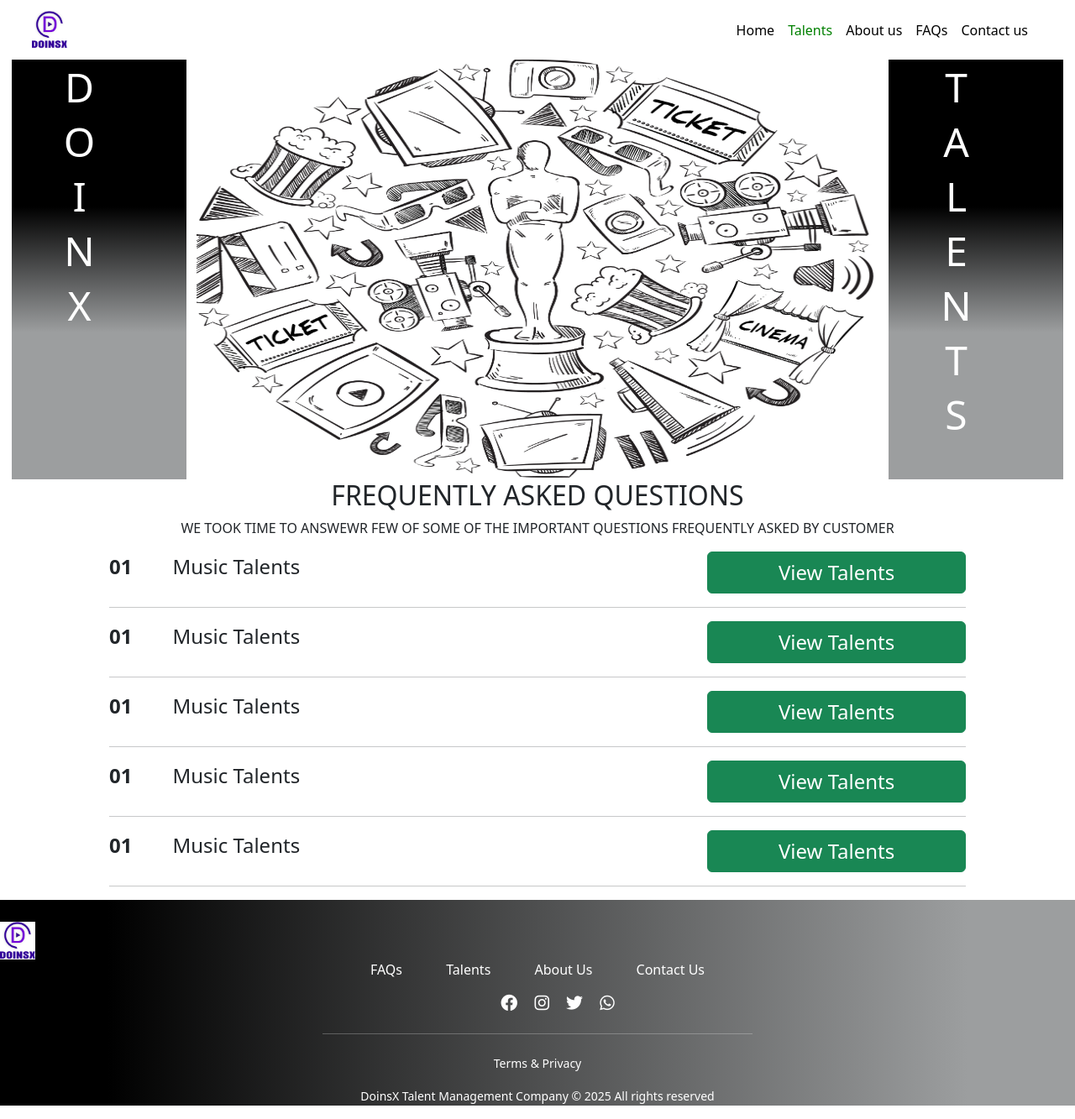
After one commit to chibuezechidolue/DoinsX-Website, a Django app: page /talents/categories/ in a window 1280 px wide. The commit adds this page. Shown: the whole page at 84% size. Run offline with Django 4.2, Linux system fonts and the light colour scheme; some libraries are stand-ins or nearby versions; some web fonts are replaced.

Commit message:
created talents-category, talents page and their respective routes

```diff
--- a/Website/urls.py
+++ b/Website/urls.py
@@ -4,7 +4,11 @@ from . import views
 
 urlpatterns =[
 path("", views.home, name='home-page'),
-path("/about-us", views.about_us, name='about-page'),
-path("/contact-us", views.contact_us, name='contact-page'),
-path("/FAQs", views.faq, name='faqs-page'),
+path("about-us/", views.about_us, name='about-page'),
+path("contact-us/", views.contact_us, name='contact-page'),
+path("FAQs/", views.faq, name='faqs-page'),
+path("talents/categories/", views.talent_category, name='talent-categories'),
+path("talents/category/<str:category>/", views.talents, name='talents-page'),
+path("talent/profile/<str:talent_name>/", views.talent_profile, name='talent-profile'),
+
 ]
--- a/Website/views.py
+++ b/Website/views.py
@@ -17,3 +17,13 @@ def contact_us(request):
 
 def faq(request):
     return render(request,"faq.html")
+
+def talent_category(request):
+    return render(request,"talent/talent-categories.html")
+
+def talents(request,category):
+    print(category)
+    return render(request,"talent/talents.html",{"category":category})
+
+def talent_profile(request,talent_name):
+    return render(request,"talent/talent-profile.html", {"name":talent_name})
--- a/static/css/styles.css
+++ b/static/css/styles.css
@@ -85,6 +85,7 @@ margin-left: 5%;
     /* margin-bottom: 10%; */
     margin: 0 3% 10% 3%;
     background-color: #9c9e9f;
+    /* background-color: #F1F1F1; */
 }
 
 .talentsImg{
@@ -93,14 +94,14 @@ margin-left: 5%;
 
 /* .talentsImg1{
     transform: rotate(3deg)
-}
-.talentsImg2{
+} */
+/* .talentsImg2{
     transform: rotate(357deg)
-}
-.talentsImg3{
+} */
+/* .talentsImg3{
     transform: rotate(2deg)
-}
-.talentsImg4{
+} */
+/* .talentsImg4{
     transform: rotate(358deg)
 } */
  .affirmations{
@@ -174,7 +175,10 @@ margin-left: 5%;
     color: white;
  }
 
-
+/* FAQS */
+/* .faqHeading{
+    background-color: grey;
+} */
 
 .accordionBtn{
     font-size: 1.5rem;
@@ -184,3 +188,70 @@ margin-left: 5%;
  .accordion-button:not(.collapsed){
     color: green;
  }
+
+ /* Talents */
+
+.heroSide{
+    background: linear-gradient(to bottom, black 35%, #9c9e9f 65% );
+}
+
+.verticalText{
+    writing-mode: vertical-lr;
+    text-orientation: upright;
+    /* text-align: center; */
+    color: white;
+    font-size: 3rem;
+
+    /* vertical-align:text-bottom; */
+
+    /* display: block; */
+    /* position: relative; */
+    /* padding: auto; */
+}
+
+/* Talent Categories */
+
+.talentCategories{
+    margin: 0 2%;
+}
+.cateroryNumber{
+ font-size: 1.5rem;
+ font-weight: bold;
+ /* margin-right: 3%; */
+}
+
+.talentCaterory{
+    font-size: 1.5rem;
+}
+
+.categoryBtn{
+    font-size: 1.5rem;
+    margin-left: 5%;
+    /* background-color: green;
+    color: white; */
+
+}
+.talentImage{
+    height: 500px;
+}
+
+
+.talentDiv {
+    display: flex;
+    height: 100px;
+    justify-content: center;
+  }
+
+.talentName {
+    display: inline-block;
+    align-self: flex-end;
+    /* align-self: center; */
+    font-size: larger;
+
+  }
+
+.talentBtn{
+    display: inline-block;
+    align-self: flex-end;
+    /* align-self: center; */
+}
--- a/static/javascript/script.js
+++ b/static/javascript/script.js
@@ -1,13 +1,15 @@
-const currentPage=location.href.substring(location.href.lastIndexOf("/"),500);
+// var currentPage=location.href.substring(location.href.lastIndexOf("/"),-500); //example_output= http://127.0.0.1:8000/contact-us
 
-if(currentPage=="/"){
+// currentPage=currentPage.substring(currentPage.lastIndexOf('/'),500) //example_output= /contact-us
+var currentPage=location.href.split("/")[3]
+if(currentPage==""){
     document.getElementById("home").style.color="green";
-}else if (currentPage=="/about-us"){
-    document.getElementById("about-us").style.color="#FFCA2C";
-}else if (currentPage=="/contact-us"){
-    document.getElementById("contact-us").style.color="#FFCA2C";
-}else if (currentPage=="/projects"){
-    document.getElementById("projects").style.color="#FFCA2C";
-}else{
-    document.getElementById("talents").style.color="#FFCA2C";
+}else if (currentPage=="about-us"){
+    document.getElementById("about-us").style.color="green";
+}else if (currentPage=="contact-us"){
+    document.getElementById("contact-us").style.color="green";
+}else if (currentPage=="FAQs"){
+    document.getElementById("faqs").style.color="green";
+}else if (currentPage=="talents"){
+    document.getElementById("talents").style.color="green";
 }
--- a/templates/base.html
+++ b/templates/base.html
@@ -16,7 +16,7 @@
 <header id="header">
     <nav class="navbar navbar-expand-md  ">
         <div class="container-fluid px-0">
-           <a class="navbar-brand navColor" href="/"><img class="logoImg" src="static/images/partLogo.png" alt=""></a>
+          <a class="navbar-brand navColor" href="/"><img class="logoImg" src="{% static 'images/partLogo.png'%}" alt=""></a>
           <button class="navbar-toggler" type="button" data-bs-toggle="collapse" data-bs-target="#navbarTogglerDemo02" aria-controls="navbarTogglerDemo02" aria-expanded="false" aria-label="Toggle navigation">
             <span class="navbar-toggler-icon "></span>
           </button>
@@ -26,16 +26,16 @@
                 <a class="nav-link navColor" id="home" href="{% url 'home-page' %}">Home</a>
               </li>
               <li class="nav-item dropdown ">
-                <a class="nav-link navColor" id="talents" href="#">Talents</a>
+                <a class="nav-link navColor" id="talents" href="{% url 'talent-categories'%}">Talents</a>
               </li>
               <li class="nav-item">
                 <a class="nav-link navColor" id="about-us" href="{% url 'about-page' %}">About us</a>
               </li>
               <li class="nav-item">
-                <a class="nav-link navColor" id="projects" href="{% url 'faqs-page' %}" >FAQs</a>
+                <a class="nav-link navColor" id="faqs" href="{% url 'faqs-page' %}" >FAQs</a>
               </li>
               <li class="nav-item">
-            <a class="nav-link navColor" id="contact-us" href="{% url 'contact-page' %}">Contact Us</button></a>
+            <a class="nav-link navColor" id="contact-us" href="{% url 'contact-page' %}">Contact us</button></a>
             </li>
             </ul>
 
@@ -52,10 +52,10 @@
 <footer>
 
     <div class="row">
-      <div class="col-12"><img class="logoImg" src="static/images/partLogo.png" alt=""></div>
+      <div class="col-12"><img class="logoImg" src="{% static 'images/partLogo.png'%}" alt=""></div>
       <div class="col-12 footerText">
          <span class="me-5 "><a href="{% url 'faqs-page'%}" class="footerLink">FAQs</a> </span>
-         <span class="me-5"><a href="{% url 'faqs-page'%}" class="footerLink">Talents</a></span>
+         <span class="me-5"><a href="{% url 'talent-categories'%}" class="footerLink">Talents</a></span>
          <span class="me-5"><a href="{% url 'about-page'%}" class="footerLink">About Us</a> </span>
          <span class=""><a href="{% url 'contact-page'%}" class="footerLink">Contact Us</a> </span>
          <br>
--- a/templates/faq.html
+++ b/templates/faq.html
@@ -1,13 +1,13 @@
 {% extends "base.html" %}
-{%block title%} Home @DoinsX {%endblock title%}
+{%block title%} Frequently asked Questions {%endblock title%}
 
 {% block content%}
     <section id="FAQs">
-        <div class="">
+        <div class="faqHeading">
           <h2 class="text-center">FREQUENTLY ASKED QUESTIONS</h2>
           <p class="text-center">WE TOOK TIME TO ANSWEWR FEW OF SOME OF THE IMPORTANT QUESTIONS FREQUENTLY ASKED BY CUSTOMER</p>
         </div>
-        <div class="row justify-content-center mb-5 mt-5 ">
+        <div class="row justify-content-center mb-5 mt-5">
             <div class="col-md-8 col-10 ">
             <div class="accordion accordion-flush" id="accordionFlushExample">
             <div class="accordion-item">
--- /dev/null
+++ b/templates/talent/talent-categories.html
@@ -0,0 +1,89 @@
+{% extends "base.html" %}
+{% load static %}
+{%block title%} Talents Category @DoinsX {%endblock title%}
+{% block content%}
+
+<section class="talentCategories">
+
+    <div class="row justify-content-center">
+        <div class="col-2 bg-dark heroSide">
+            <h1 class="verticalText">DOINX</h1>
+        </div>
+        <div class="col-8">
+            <img class="w-100 talentImage" src="{% static 'images/talent/1.jpg'%}" alt="hero image">
+        </div>
+        <div class="col-2 heroSide">
+            <h1 class="verticalText">TALENTS</h1>
+        </div>
+    </div>
+
+
+    <div class="talentCategoriesHeading">
+        <h2 class="text-center">FREQUENTLY ASKED QUESTIONS</h2>
+        <p class="text-center">WE TOOK TIME TO ANSWEWR FEW OF SOME OF THE IMPORTANT QUESTIONS FREQUENTLY ASKED BY CUSTOMER</p>
+      </div>
+
+
+    <div class="row justify-content-center">
+        <div class="col-md-10 col-12">
+    <div class="row">
+            <div class="col-8">
+
+            <span class="me-5 cateroryNumber">01</span><span class=" talentCaterory">Music Talents</span>
+            </div>
+        <div class="col-4 d-grid ">
+            <a class="btn btn-success categoryBtn" href="{% url 'talents-page' category='music' %}">View Talents</a>
+        </div>
+    </div>
+        <hr>
+
+    <div class="row">
+        <div class="col-8 ">
+        <span class="me-5 cateroryNumber">01</span><span class=" talentCaterory">Music Talents</span>
+        </div>
+        <div class="col-4 d-grid">
+            <button class="btn btn-success categoryBtn">View Talents</button>
+        </div>
+    </div>
+    <hr>
+
+    <div class="row">
+        <div class="col-8">
+
+        <span class="me-5 cateroryNumber">01</span><span class=" talentCaterory">Music Talents</span>
+        </div>
+        <div class="col-4 d-grid">
+            <button class="btn btn-success categoryBtn">View Talents</button>
+        </div>
+    </div>
+    <hr>
+
+    <div class="row">
+        <div class="col-8">
+        <span class="me-5 cateroryNumber">01</span><span class=" talentCaterory">Music Talents</span>
+        </div>
+        <div class="col-4 d-grid">
+            <button class="btn btn-success categoryBtn">View Talents</button>
+        </div>
+    </div>
+    <hr>
+    <div class="row">
+        <div class="col-8">
+
+        <span class="me-5 cateroryNumber">01</span><span class=" talentCaterory">Music Talents</span>
+        </div>
+        <div class="col-4 d-grid">
+            <button class="btn btn-success categoryBtn">View Talents</button>
+        </div>
+    </div>
+    <hr>
+
+</div>
+
+    </div>
+
+
+
+</section>
+
+{% endblock content%}
```
Also changed, not shown: templates/index.html (+12 -12 lines), templates/talent/talent-profile.html (added, +7 -0 lines), templates/talent/talents.html (added, +72 -0 lines), static/images/talent/1.jpg (added).
